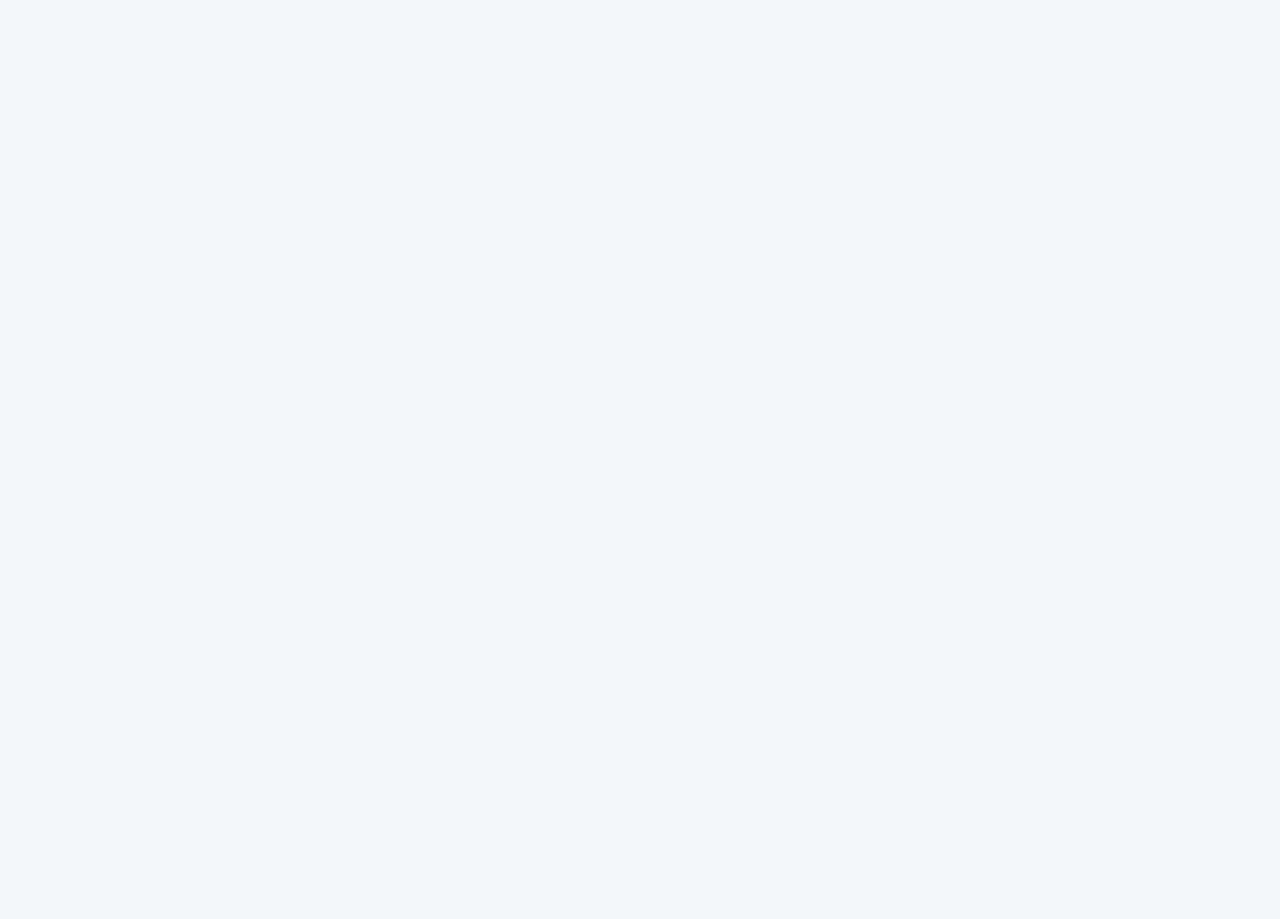
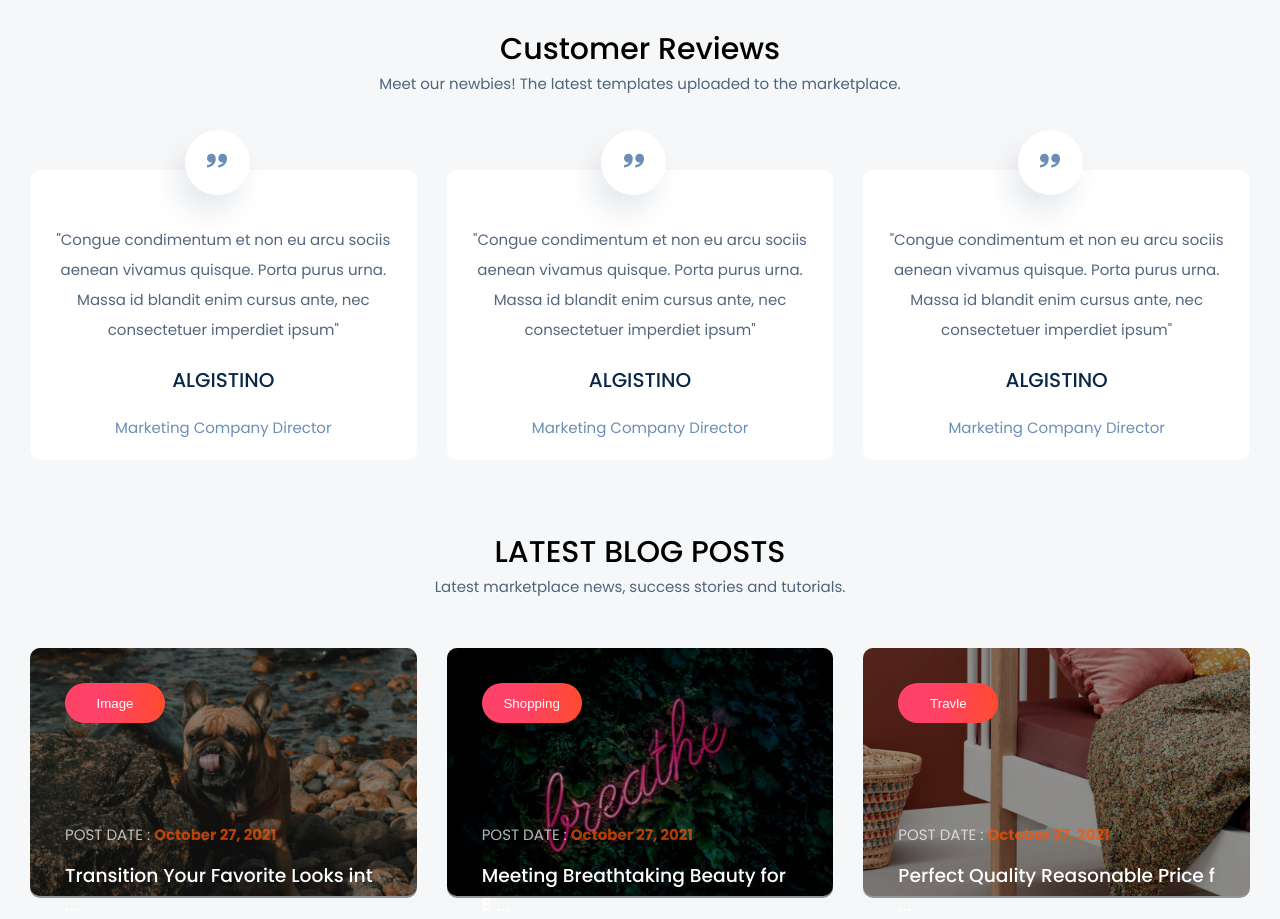
Before and after one commit to Mahamilyas211/Shopping-Cart, a React (Create React App) app: page / in a window 1280 px wide. Shown: the part 4080-4999 px from the top of the page. Before the commit the page ends 4052 px from the top, so only its background shows below. Built offline with nearby package versions, Linux system fonts and the light colour scheme.

Commit message:
Blogs and Testimonial Sections Added

```diff
--- a/src/components/home/Home.jsx
+++ b/src/components/home/Home.jsx
@@ -5,6 +5,8 @@ import { Product } from './product/Product'
 import Banner from './banner/Banner'
 import TopProduct from './topproduct/TopProduct'
 import Price from './price/Price'
+import Testimonial from './testimonial/Testimonial'
+import Blog from './blog/Blog'
 
 
 const Home = () => {
@@ -16,9 +18,8 @@ const Home = () => {
      <Banner />
      <TopProduct />
      <Price />
-
-
-
+     <Testimonial />
+     <Blog />
 
     </>
   )
--- /dev/null
+++ b/src/components/home/blog/Blog.jsx
@@ -0,0 +1,33 @@
+import React from 'react'
+import Heading from '../../common/Heading'
+import { blog } from '../../assets/data/data'
+
+const Blog = () => {
+  return (
+    <>
+    <section className='blog'>
+    <Heading title='LATEST BLOG POSTS' desc='Latest marketplace news, success stories and tutorials.'/>
+
+    <div className="posts">
+        {blog.slice(0,3).map((items) => (
+            <div className="post">
+                <div className="content">
+                    <div className="img">
+                    <img src={items.cover} alt="" />
+                    </div>
+                <div className="text">
+                    <button className='button'>{items.category}</button>
+                    <p>POST DATE : <span>{items.date}</span></p>
+                    <h3>{items.title.slice(0,34)} ...</h3>
+                </div>
+                </div>
+            </div>
+        ))}
+    </div>
+
+    </section>
+    </>
+  )
+}
+
+export default Blog
--- /dev/null
+++ b/src/components/home/testimonial/Testimonial.jsx
@@ -0,0 +1,30 @@
+import React from 'react'
+import {ImQuotesRight} from 'react-icons/im'
+
+import Heading from '../../common/Heading'
+import { customer } from '../../assets/data/data'
+
+const Testimonial = () => {
+  return (
+    <>
+    <section className='customer'>
+    <Heading title='Customer Reviews' desc='Meet our newbies! The latest templates uploaded to the marketplace.'/>
+    <div className="content">
+        {customer.map((items) => (
+            <div className="card">
+                <button>
+                    <ImQuotesRight />
+                    </button>
+                    <p>"{items.desc}"</p>
+                    <h3>{items.name}</h3>
+                    <span>{items.post}</span>
+
+            </div>
+        ))}
+    </div>
+    </section>
+    </>
+  )
+}
+
+export default Testimonial
```
